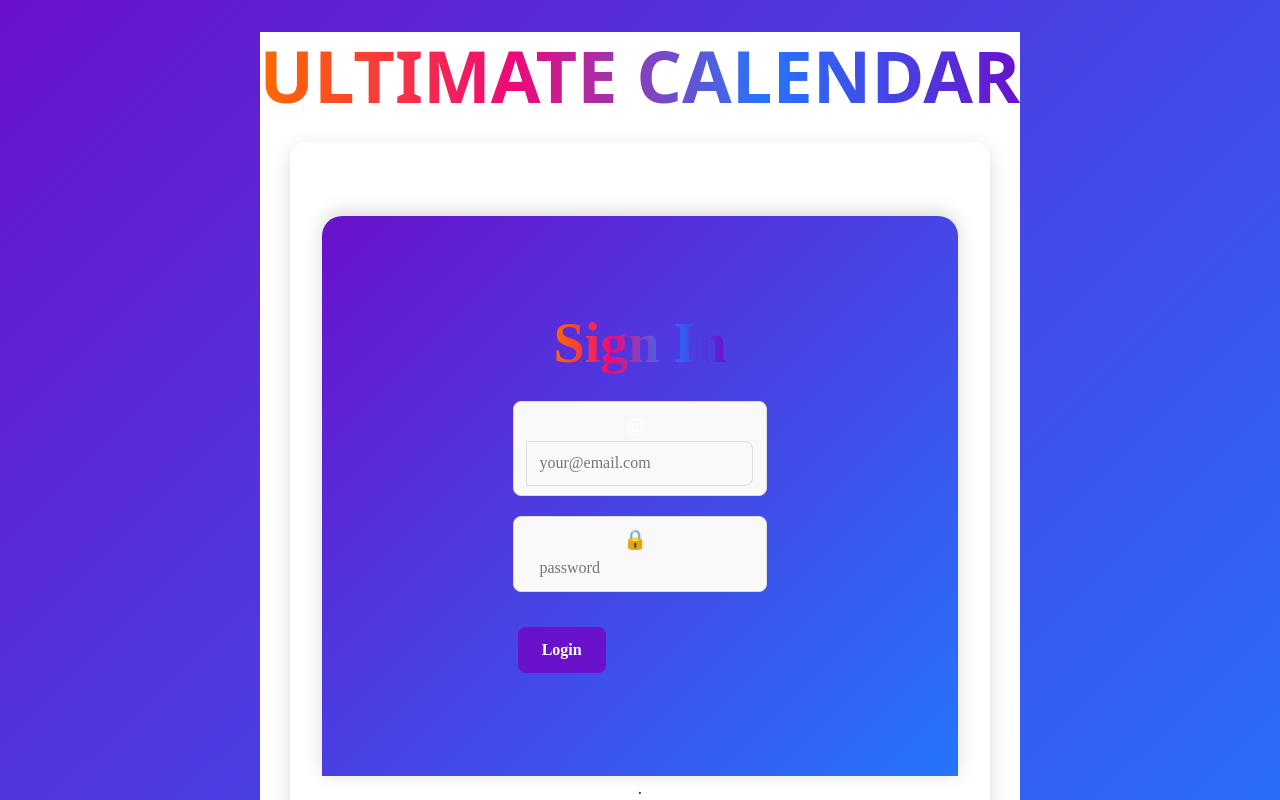
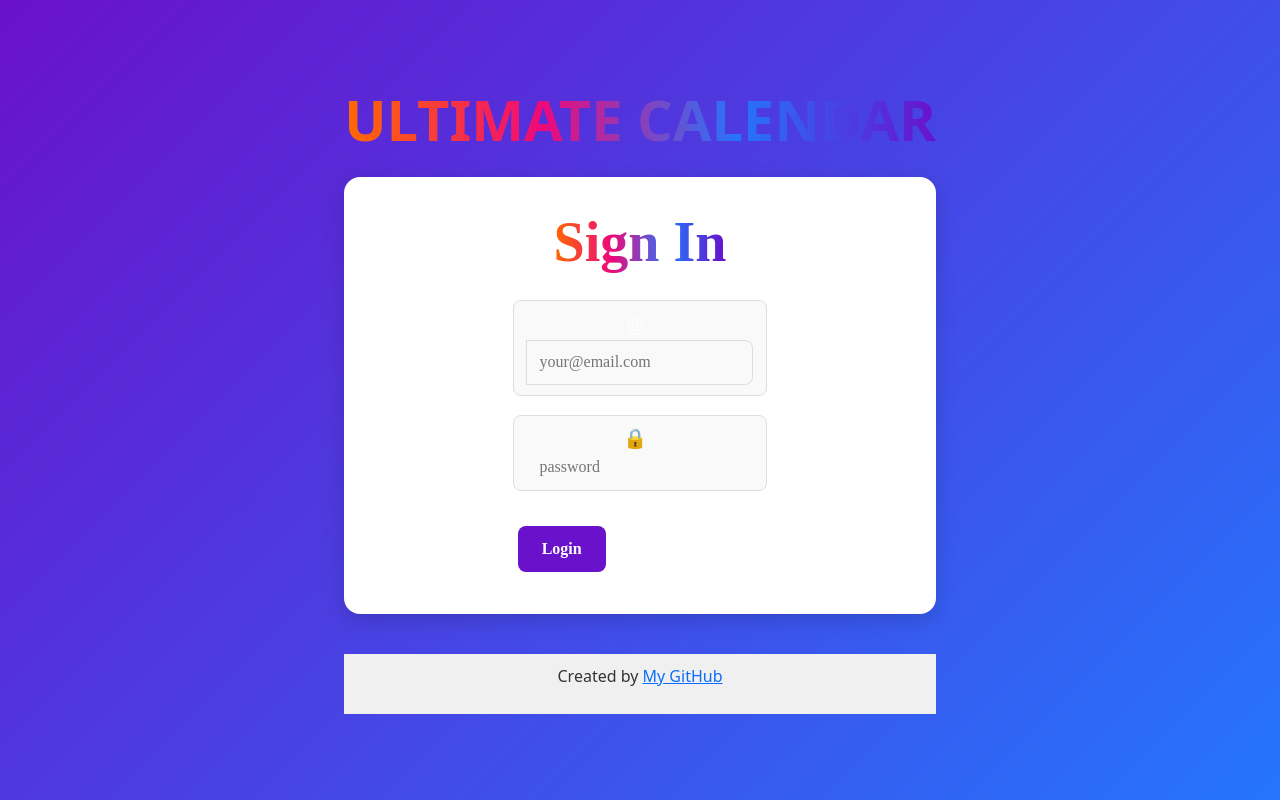
Before and after one commit to atkfuller/startup, a React (Vite) app: page / in a window 1280 px wide. Shown: the top 800 px of the page. Built offline with nearby package versions, Linux system fonts and the light colour scheme.

Commit message:
trying something

```diff
--- a/src/login/login.css
+++ b/src/login/login.css
@@ -1,4 +1,4 @@
-.login-page {
+body{
   color: #333;
   background-color: white;
   display: flex;
@@ -9,7 +9,7 @@
   flex-direction: column;
 }
 
-.login-page > h1 {
+body > h1 {
     font-size: 4.5rem;
     font-weight: 900;
     text-align: center;
@@ -20,7 +20,7 @@
     background-clip: text;
     color: transparent;
 }
-.main-body{
+main{
     flex: 0 0 70vh;
     width:100%;
     margin-top: auto;
@@ -35,7 +35,7 @@
     font-family: "Cooperplate";
 
 }
-.main-body>h1{
+main > h1{
     font-size: 3.5rem;
     margin-bottom: 1.5rem;
     color: WHITE;
--- a/src/login/login.jsx
+++ b/src/login/login.jsx
@@ -13,13 +13,10 @@ export default function Login() {
   };
 
   return (
-    <div className="login-page">
+     <div>
       <h1>ULTIMATE CALENDAR</h1>
-
       <main>
-        <div className="main-body">
         <h1>Sign In</h1>
-
         <form onSubmit={handleSubmit}>
            <div className="input-group">
             <span>@</span>
@@ -31,7 +28,6 @@ export default function Login() {
               required
              />
            </div>
-
             <div className="input-group">
             <span>🔒</span>
              <input
@@ -44,8 +40,41 @@ export default function Login() {
          </div>
           <button type="submit">Login</button>
         </form>
-        </div>.
       </main>
     </div>
+    // <div className="login-page">
+    //   <h1>ULTIMATE CALENDAR</h1>
+
+    //   <main>
+    //     <div className="main-body">
+    //     <h1>Sign In</h1>
+
+    //     <form onSubmit={handleSubmit}>
+    //       <div className="input-group">
+    //         <span>@</span>
+    //         <input
+    //           type="text"
+    //           placeholder="your@email.com"
+    //           value={email}
+    //           onChange={(e) => setEmail(e.target.value)}
+    //           required
+    //         />
+    //       </div>
+
+    //       <div className="input-group">
+    //         <span>🔒</span>
+    //         <input
+    //           type="password"
+    //           placeholder="password"
+    //           value={password}
+    //           onChange={(e) => setPassword(e.target.value)}
+    //           required
+    //         />
+    //     </div>
+    //       <button type="submit">Login</button>
+    //     </form>
+    //     </div>.
+    //   </main>
+    // </div>
   );
 }
```
Lines whose indentation alone changed are shown as unchanged.
